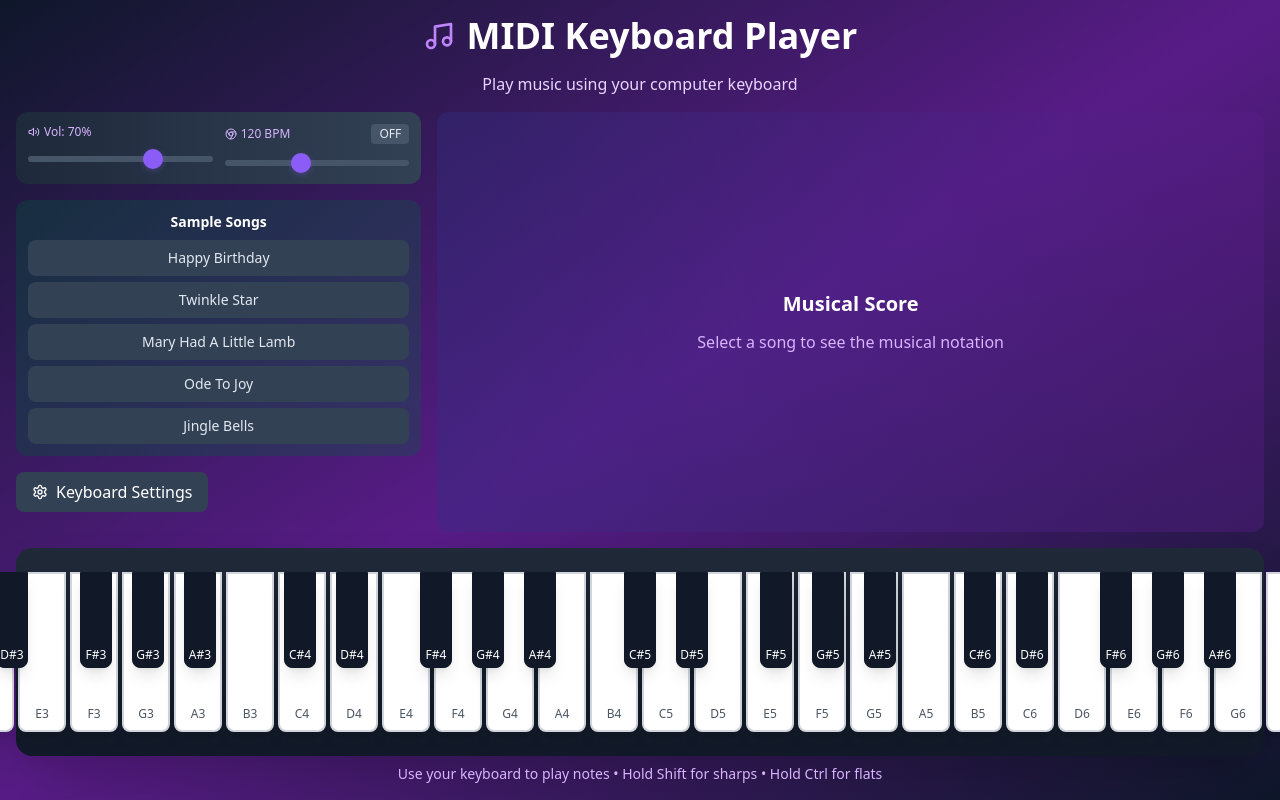
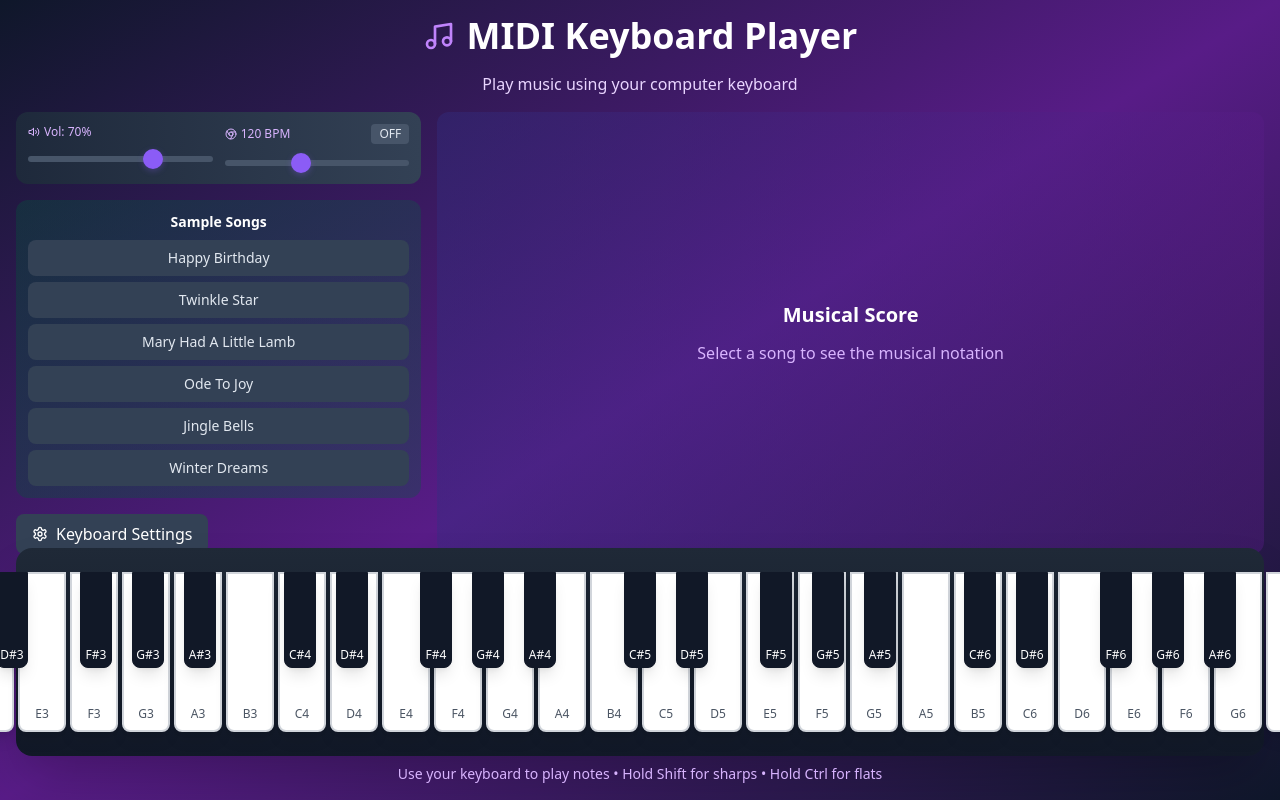
Before and after one commit to seehiong/noteflow, a React (Vite) app: page / in a window 1280 px wide. Built offline with nearby package versions, Linux system fonts and the light colour scheme.

Commit message:
Add Winter Sonata inspired melody

```diff
--- a/src/data/sampleSongs.ts
+++ b/src/data/sampleSongs.ts
@@ -28,5 +28,49 @@ export const sampleSongs: { [key: string]: { notes: string[]; durations: number[
            'E4', 'G4', 'C4', 'D4', 'E4', 'rest'],
     durations: [1, 1, 2, 0.5, 1, 1, 2, 0.5,
                1, 1, 1, 1, 4, 1]
+  },
+  "Winter Dreams": {
+    notes: [
+      // Opening phrase - gentle and flowing
+      'C4', 'D4', 'E4', 'F4', 'G4', 'A4', 'G4', 'F4',
+      'E4', 'D4', 'C4', 'rest',
+
+      // Second phrase - building emotion
+      'E4', 'F4', 'G4', 'A4', 'B4', 'C5', 'B4', 'A4',
+      'G4', 'F4', 'E4', 'rest',
+
+      // Third phrase - reaching higher
+      'G4', 'A4', 'B4', 'C5', 'D5', 'E5', 'D5', 'C5',
+      'B4', 'A4', 'G4', 'rest',
+
+      // Fourth phrase - emotional peak
+      'C5', 'B4', 'A4', 'G4', 'F4', 'E4', 'F4', 'G4',
+      'A4', 'G4', 'F4', 'E4', 'D4', 'C4', 'rest',
+
+      // Gentle resolution
+      'E4', 'D4', 'C4', 'D4', 'E4', 'F4', 'E4', 'D4',
+      'C4', 'rest', 'C4', 'rest'
+    ],
+    durations: [
+      // Opening phrase
+      1, 1, 1, 1, 1, 1, 1, 1,
+      1, 1, 2, 1,
+
+      // Second phrase
+      1, 1, 1, 1, 1, 1, 1, 1,
+      1, 1, 2, 1,
+
+      // Third phrase
+      1, 1, 1, 1, 1, 1, 1, 1,
+      1, 1, 2, 1,
+
+      // Fourth phrase
+      1, 1, 1, 1, 1, 1, 1, 1,
+      1, 1, 1, 1, 1, 2, 1,
+
+      // Gentle resolution
+      1, 1, 1, 1, 1, 1, 1, 1,
+      2, 1, 2, 2
+    ]
   }
 };
```
